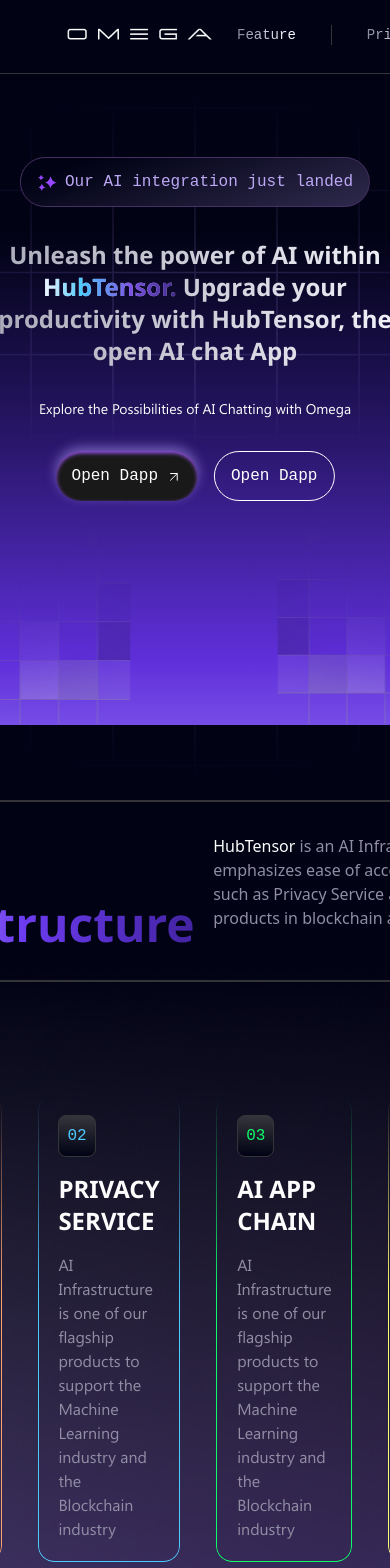
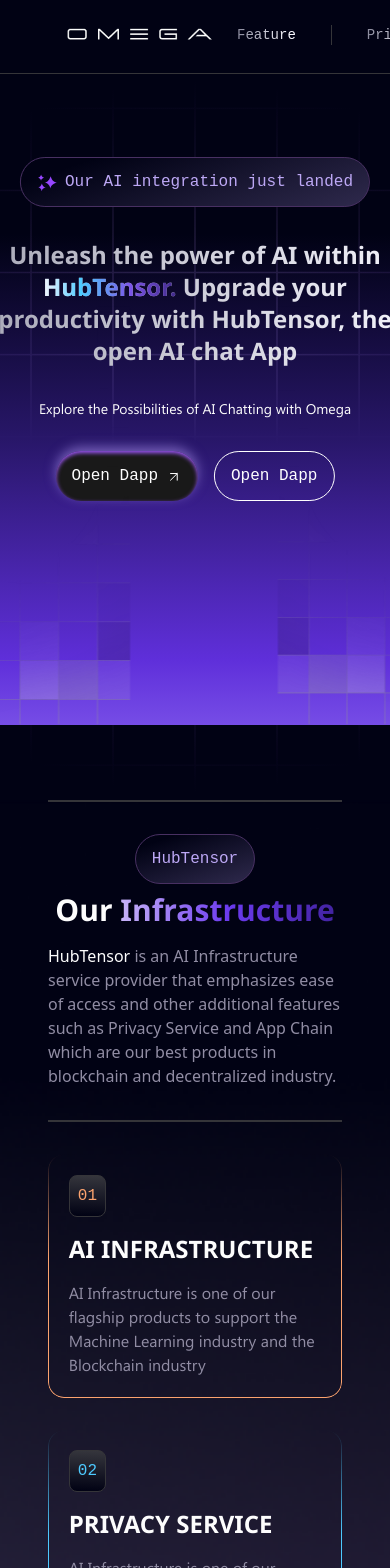
Before and after one commit to Make-Money-JVLR/HubTensor, a Next.js app: page / in a window 390 px wide. Shown: the top 1568 px of the page. Built offline with nearby package versions, Linux system fonts and the light colour scheme; a web font is replaced by a local one.

Commit message:
infra responsive

```diff
--- a/components/mission/index.tsx
+++ b/components/mission/index.tsx
@@ -35,10 +35,11 @@
       backgroundSize: "cover",
     }} className="px-12 flex justify-center">
       <div className="max-w-[1440px]">
-        <div className="border-y-2 border-[#353539] flex justify-between py-8">
+        <div className="border-y-2 border-[#353539] md:flex md:justify-between py-8 space-y-4">
           <div className="space-y-4">
+            <div className="flex justify-center flex-col items-center gap-y-2 md:items-start">
               <Tag text={`HubTensor`} />
-            <div className="text-5xl font-segoe font-bold">
+              <div className="text-3xl md:text-4xl lg:text-5xl font-segoe font-bold">
                 Our <span style={{
                   background: "var(--Gradient-Primary, linear-gradient(90deg,#C7B3F8 0%,#6C3BEF 50%,#4223A1 100%))",
                   backgroundClip: "text",
@@ -47,11 +48,12 @@
                 }}>Infrastructure</span>
               </div>
             </div>
-          <div className="max-w-[429px]">
+          </div>
+          <div className="max-w-[429px] mx-auto md:mx-0">
             HubTensor <span className="text-[var(--Subtext,_#918DA4)] ">is an AI Infrastructure service provider that emphasizes ease of access and other additional features such as Privacy Service and App Chain which are our best products in blockchain and decentralized industry.</span>
           </div>
         </div>
-        <div className="flex justify-center gap-x-9 py-28" style={{
+        <div className="lg:flex lg:justify-center md:gap-x-9 md:grid md:grid-cols-2 lg:py-28 pb-8 space-y-8" style={{
         }}>
           {cards.map(({title, description, color, footer}, index) => (
             <Card title={title} key={index} description={description} footer={footer} color={color} />
```
Lines whose indentation alone changed are shown as unchanged.
